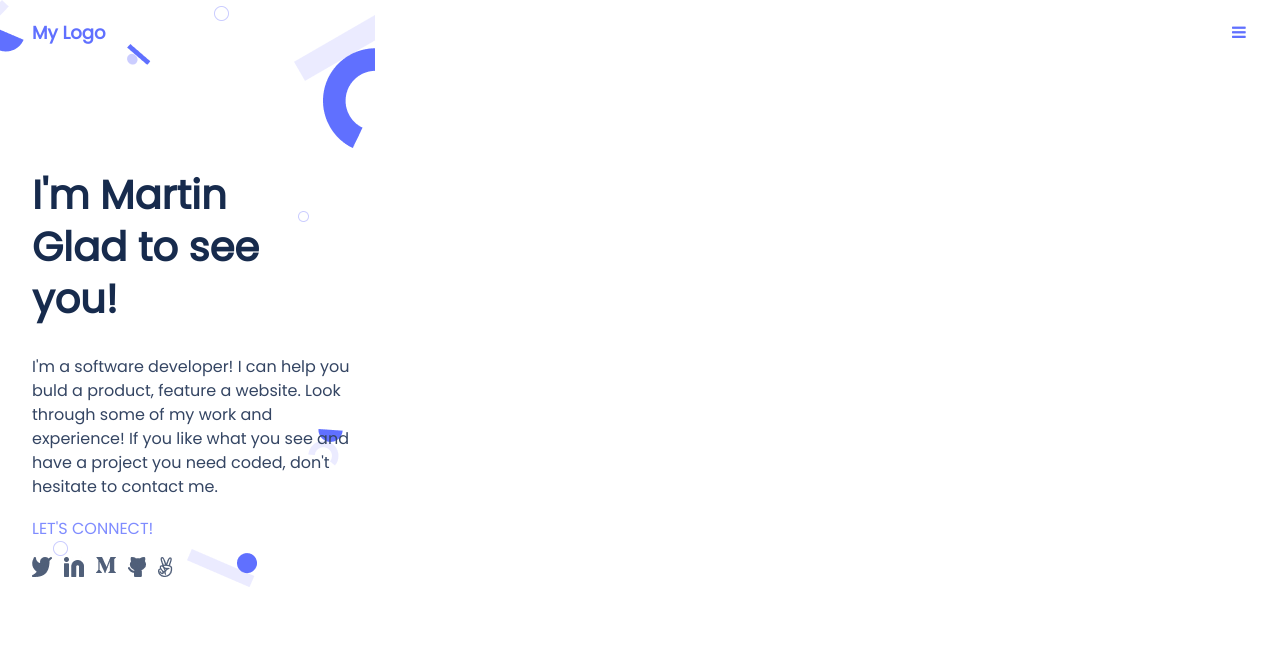
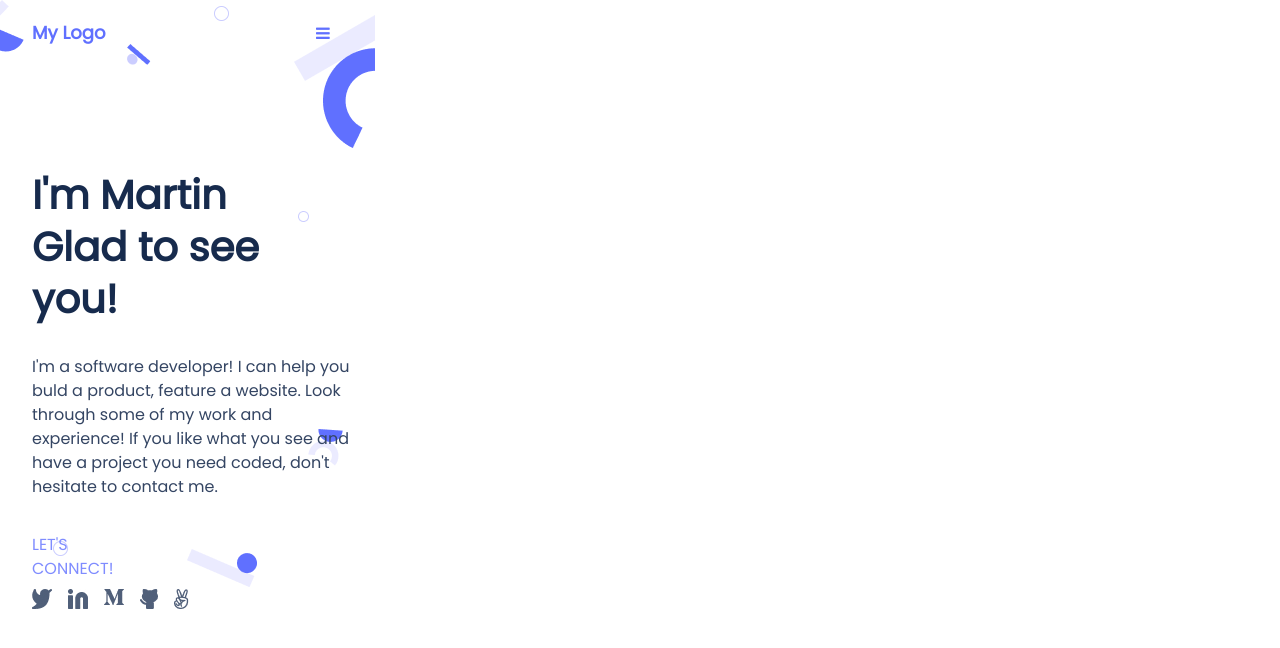
Before and after one commit to maov19/my_portfolio, a plain HTML site: page index.html in a window 1280 px wide. Drawn offline with Linux system fonts and the light colour scheme.

Commit message:
Add styling to social media buttons

```diff
--- a/index.html
+++ b/index.html
@@ -24,14 +24,16 @@
         <p class="presentation">I'm a software developer! I can help you buld a product, feature a website.
             Look through some of my work and experience!
             If you like what you see and have a project you need coded, don't hesitate to contact me.</p>
+        <div class="social">
             <p class="connect">LET'S CONNECT!</p>
-            <ul class="social">
-                <img src="twitter-icon.jpg" alt="twitter">
-                <img src="Linkedin icon.jpg" alt="Linkedin">
-                <img src="medium-icon.jpg" alt="medium">
-                <img src="github-icon.jpg" alt="github">
-                <img src="hand-icon.jpg" alt="hand">
+            <ul class="social_links">
+                <li><img class="social_buttons" src="twitter-icon.jpg" alt="twitter"></li>
+                <li><img class="social_buttons" src="Linkedin icon.jpg" alt="Linkedin"></li>
+                <li><img class="social_buttons" src="medium-icon.jpg" alt="medium"></li>
+                <li><img class="social_buttons" src="github-icon.jpg" alt="github"></li>
+                <li><img class="social_buttons" src="hand-icon.jpg" alt="hand"></li>
             </ul>
+        </div>
     </section>
 </body>
 </html>
--- a/style.css
+++ b/style.css
@@ -4,10 +4,11 @@ body {
 }
 
 .navbar {
-    margin: 0 24px 0 24px;
-    display: flex;
-    align-items: center;
-    justify-content: space-between;
+  width: 300px;
+  margin-left: 24px;
+  display: flex;
+  align-items: center;
+  justify-content: space-between;
 }
 
 .logo {
@@ -18,6 +19,7 @@ body {
     font-weight: 700;
     font-size: 18px;
     line-height: 20px;
+
     display: flex;
     align-items: center;
     text-align: center;
@@ -28,6 +30,7 @@ body {
 }
 
 .icon {
+    display: flex;
     color: #6070ff;
     width: 16px;
     top: 17px;
@@ -84,8 +87,19 @@ flex-grow: 0;
 
 .social {
 display: flex;
-align-items: flex-start;
-gap: 12px;
+flex-direction: column;
+width: 117px;
+height: 24px;
+flex: none;
+order: 2;
+flex-grow: 0;
+}
+
+.social_links {
+display: flex;
 list-style: none;
 padding-left: 0;
+align-items: flex-start;
+gap: 16px;
+
 }
```
